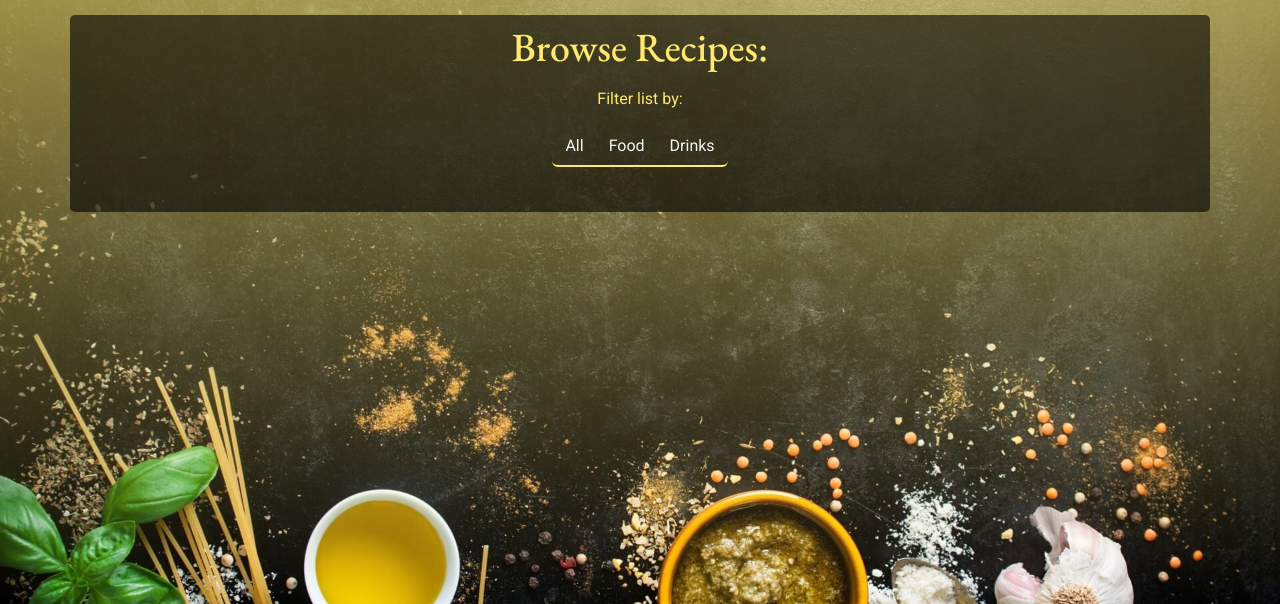
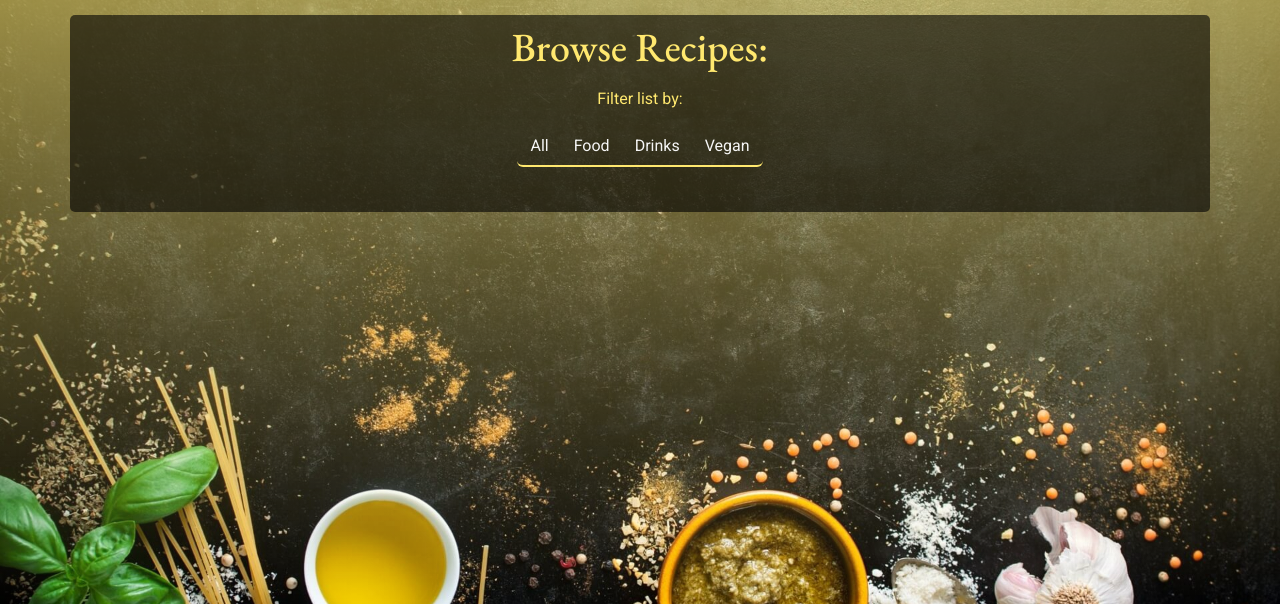
Before and after one commit to PatSvedberg/RecipeRepublic, a Django app: page /recipes/ in a window 1280 px wide. Shown: the part 130-734 px from the top of the page. Run offline with Django 3.2, Linux system fonts and the light colour scheme; data that the repository does not hold is empty; parts of the project's set-up code (start-up, migrations or seed data) failed here and were passed over; some libraries are stand-ins or nearby versions.

Commit message:
Add vegan filter to recipe browser

```diff
--- a/recipe/templates/recipe/recipe_list.html
+++ b/recipe/templates/recipe/recipe_list.html
@@ -15,6 +15,8 @@
                 class="btn {% if category == 'food' %}active{% endif %}">Food</a>
             <a href="{% url 'recipe_list' %}?category=drink"
                 class="btn {% if category == 'drink' %}active{% endif %}">Drinks</a>
+            <a href="{% url 'recipe_list' %}?vegan=yes"
+                class="btn {% if vegan == 'yes' %}active{% endif %}">Vegan</a>
         </div>
     </div>
     <div class="container">
--- a/recipe/views.py
+++ b/recipe/views.py
@@ -32,12 +32,16 @@ class RecipeList(ListView):
     model = Recipe
     context_object_name = "recipes"
 
-    def get_queryset(self, **kwargs):
+    def get_queryset(self):
         queryset = super().get_queryset()
 
         category = self.request.GET.get('category')
         if category:
             queryset = queryset.filter(category=category)
+
+        vegan = self.request.GET.get('vegan')
+        if vegan == 'yes':
+            queryset = queryset.filter(vegan=vegan)
 
         query = self.request.GET.get('q')
         if query:
```
